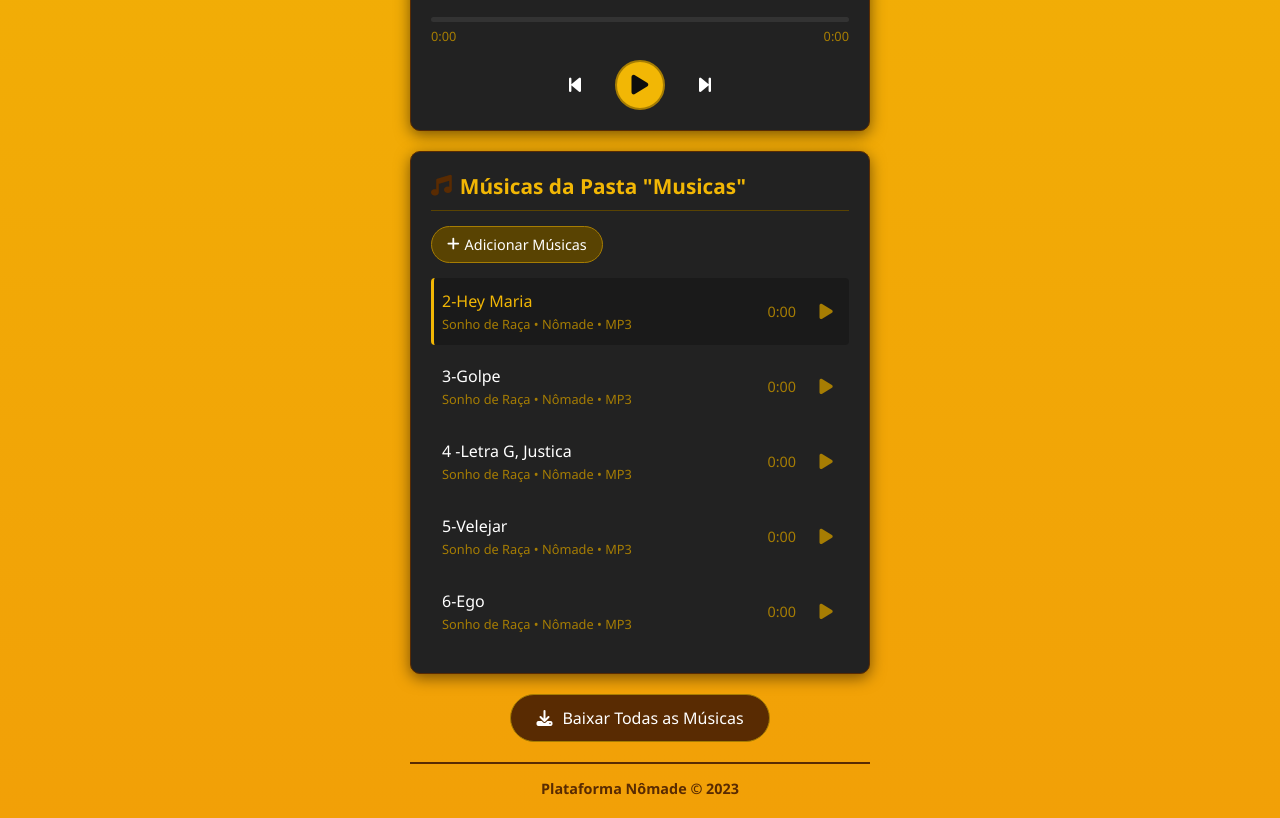
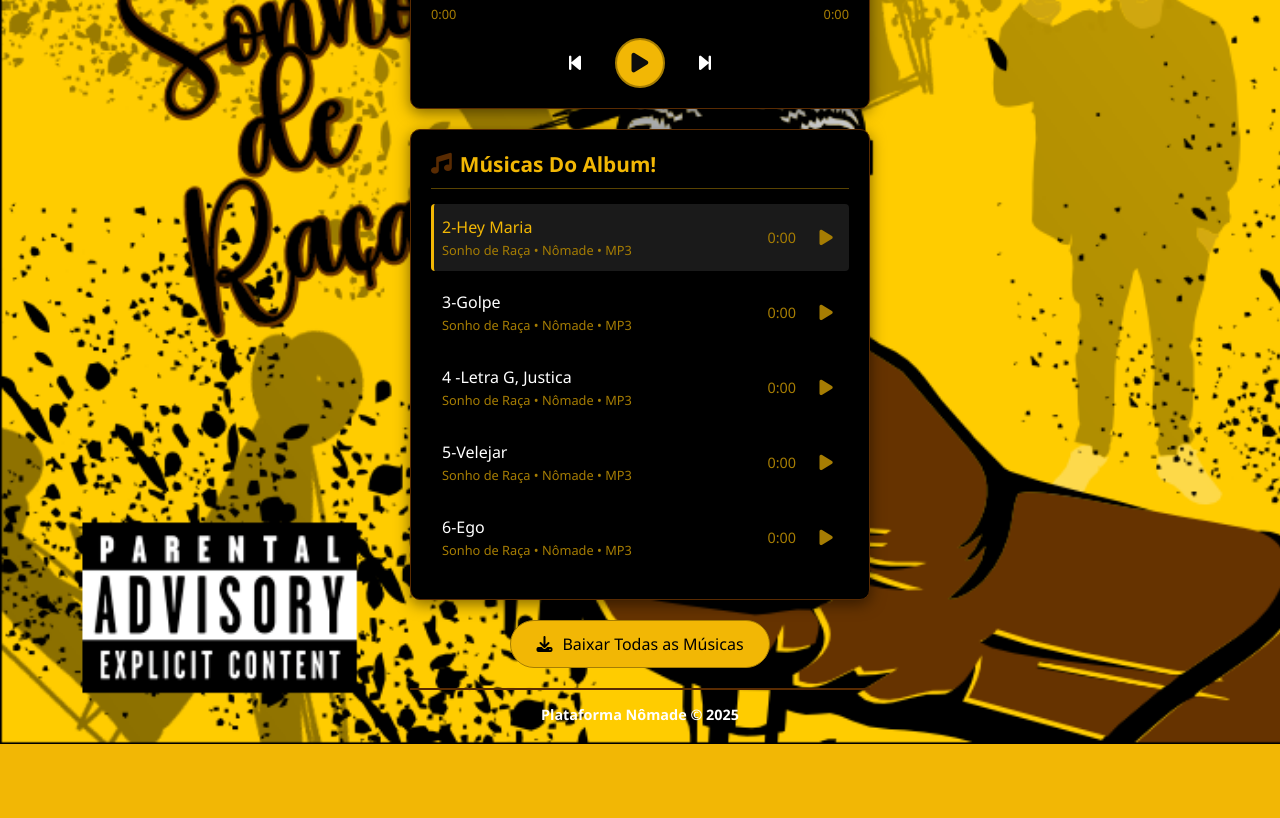
Before and after one commit to Axvand/PlataformaNomade, a plain HTML site: page index.html in a window 1280 px wide. Shown: the part 663-1481 px from the top of the page. After the commit the page ends 1407 px from the top, so only its background shows below. Drawn offline with Linux system fonts and the light colour scheme; a script that the page names is missing.

Commit message:
Ajustes
Ajustes de estilização e Adição e subtração de elementos

```diff
--- a/index.html
+++ b/index.html
@@ -18,7 +18,6 @@
         <h1 class="app-title">
           Sonho De Raça - <span class="highlight">Nômade</span>
         </h1>
-        <p class="app-subtitle">Somos reis e rainhas!</p>
       </header>
 
       <!-- Player Principal -->
@@ -54,9 +53,7 @@
 
       <!-- Lista de Músicas -->
       <div class="track-list-container">
-        <h2>
-          <i class="fas fa-music gold-icon"></i> Músicas da Pasta "Musicas"
-        </h2>
+        <h2><i class="fas fa-music gold-icon"></i> Músicas Do Album!</h2>
         <ul id="track-list" class="track-list">
           <!-- As faixas serão adicionadas dinamicamente aqui -->
         </ul>
@@ -71,7 +68,7 @@
 
       <!-- Rodapé -->
       <footer class="app-footer">
-        <p>Plataforma Nômade &copy; 2023</p>
+        <p>Plataforma Nômade &copy; 2025</p>
       </footer>
     </div>
 
--- a/script.js
+++ b/script.js
@@ -241,10 +241,6 @@ document.addEventListener("DOMContentLoaded", () => {
     });
 
     // Adicionar botão na interface
-    const addButton = document.createElement("button");
-    addButton.className = "add-music-btn";
-    addButton.innerHTML = '<i class="fas fa-plus"></i> Adicionar Músicas';
-    addButton.onclick = () => fileSelector.click();
 
     const trackListContainer = document.querySelector(".track-list-container");
     trackListContainer.insertBefore(addButton, trackList);
--- a/styles.css
+++ b/styles.css
@@ -8,7 +8,8 @@
 body {
   background-color: #f2b705;
   color: #0d0d0d;
-  background-image: linear-gradient(to bottom, #f2b705, #f2a007);
+  background-image: url(assets/Capa.png);
+  background-size: cover;
   min-height: 100vh;
 }
 
@@ -59,7 +60,7 @@ body {
 
 /* Player principal */
 .player-container {
-  background-color: #222;
+  background-color: #000000;
   border-radius: 10px;
   padding: 20px;
   margin-bottom: 20px;
@@ -176,7 +177,7 @@ body {
 
 /* Lista de músicas */
 .track-list-container {
-  background-color: #222;
+  background-color: #000000;
   border-radius: 10px;
   padding: 20px;
   margin-bottom: 20px;
@@ -295,9 +296,9 @@ body {
 }
 
 .download-btn {
-  background-color: #592b02;
+  background-color: #f2b705;
   border: none;
-  color: white;
+  color: rgb(0, 0, 0);
   padding: 12px 25px;
   font-size: 1rem;
   border-radius: 30px;
@@ -319,7 +320,7 @@ body {
   text-align: center;
   padding-top: 15px;
   border-top: 2px solid #592b02;
-  color: #592b02;
+  color: #ffffff;
   font-size: 0.9rem;
   margin-top: 10px;
   font-weight: bold;
```
